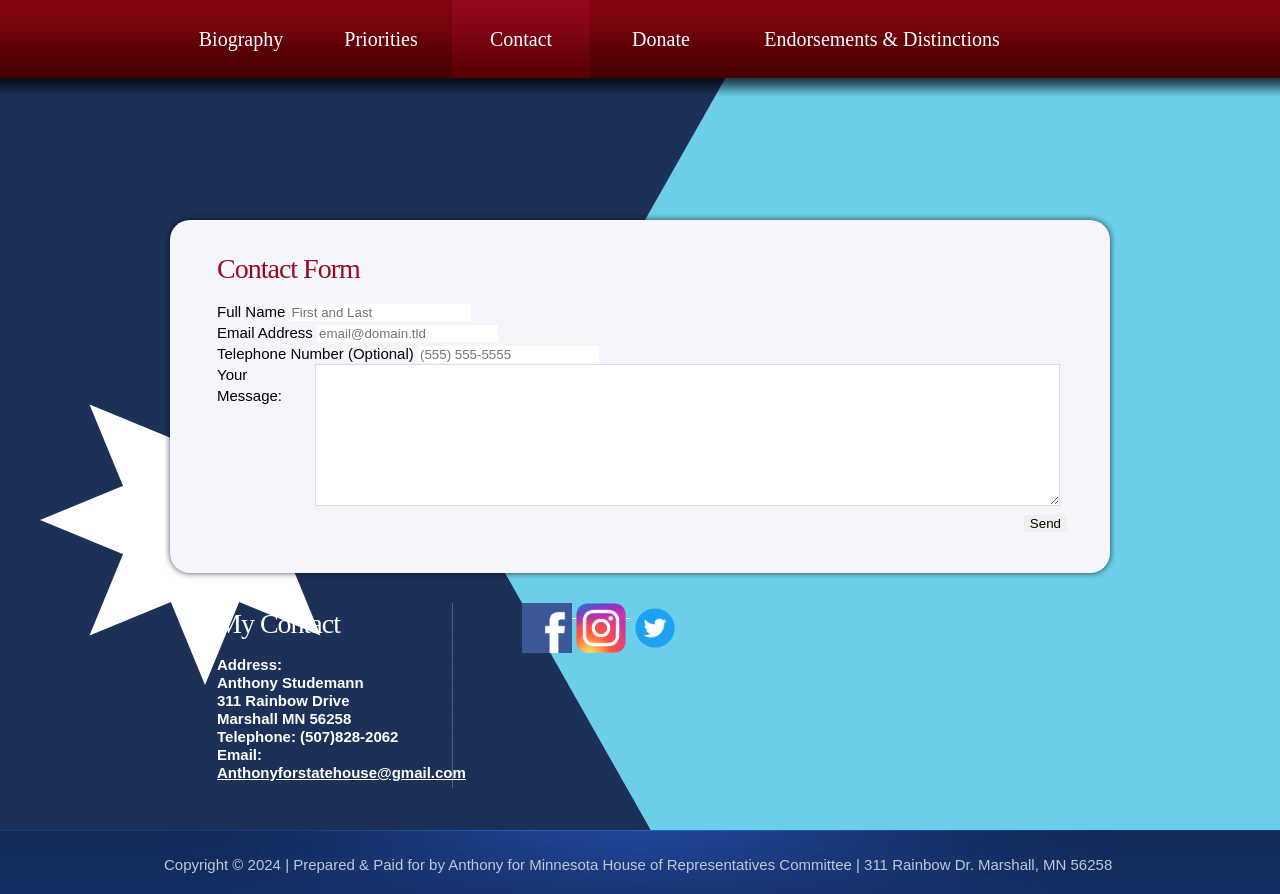
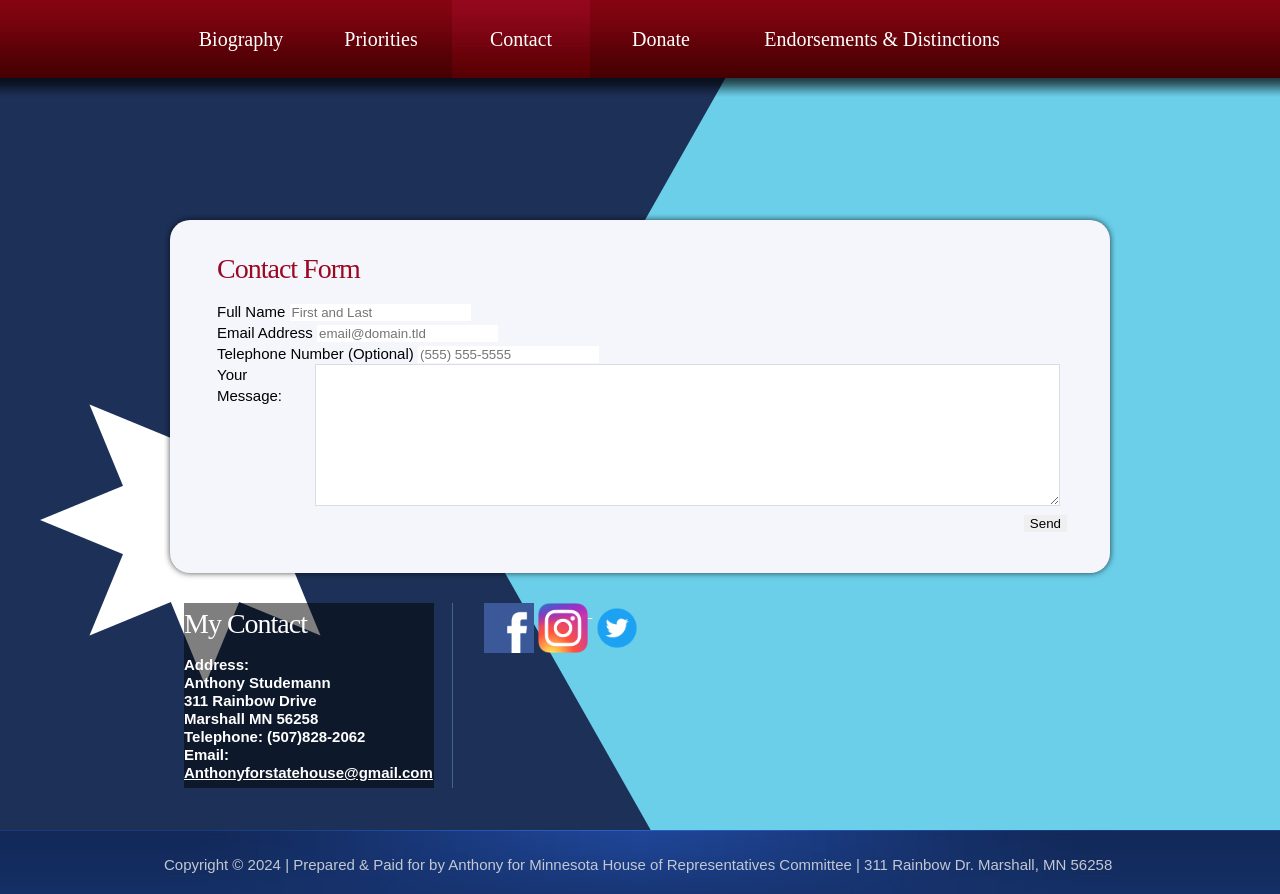
Before and after one commit to ne8801/studemann, a plain HTML site: page contacts.html in a window 1280 px wide. Drawn offline with Linux system fonts and the light colour scheme.

```diff
--- a/contacts.html
+++ b/contacts.html
@@ -61,9 +61,9 @@
             </div>
             <div class="wrapper line3">
               <article class="col2 pad_left2">
-                <h2>My Contact</h2>
+                <h2 style="background-color: rgba(0, 0, 0, 0.5);">My Contact</h2>
                 <div class="wrapper">
-                  <p class="cols font1">
+                  <p class="cols font1" style="background-color: rgba(0, 0, 0, 0.5);">
                     Address: <br>
                     Anthony Studemann <br>
                     311 Rainbow Drive <br>
@@ -73,7 +73,7 @@
                   <p> <br>
                 </div>
               </article>
-              <a href="https://www.facebook.com/AnthonyStudemannforMinnesotaHouseofRepresentatives" width="50" height="50">
+              <a href="https://www.facebook.com/AnthonyStudemannforMinnesotaHouseofRepresentatives" width="50" height="50" style="margin-left: 50px;"></a>
                 <img src="images/facebook.png" alt="Facebook" style="width: 50px; height: 50px;">
 
                 <a href="https://www.instagram.com/anthonystudemann" width="50" height="50">
@@ -81,7 +81,7 @@
 
                   <a href="https://twitter.com/anthonyfor15a" width="50" height="50">
                     <img src="images/twitter.png" alt="Twitter" style="width: 50px; height: 50px;">
-              </a>
+            </a>
             </div>
           </section>
         </div>
--- a/css/layout.css
+++ b/css/layout.css
@@ -2,13 +2,13 @@
 	float:left;
 }
 .cols {
-	width:243px;
+	width:250px;
 }
 .col1 {
 	width:475px;
 }
 .col2 {
-	width:305px;
+	width:250px;
 }
 #page1 h1 {
 	padding:56px 0 0 22px;
--- a/css/style.css
+++ b/css/style.css
@@ -224,7 +224,7 @@
 	padding-left:60px;
 }
 .pad_left2 {
-	padding-left:53px;
+	padding-left:20px;
 }
 .pad_left3 {
 	padding-left:70px;
```
